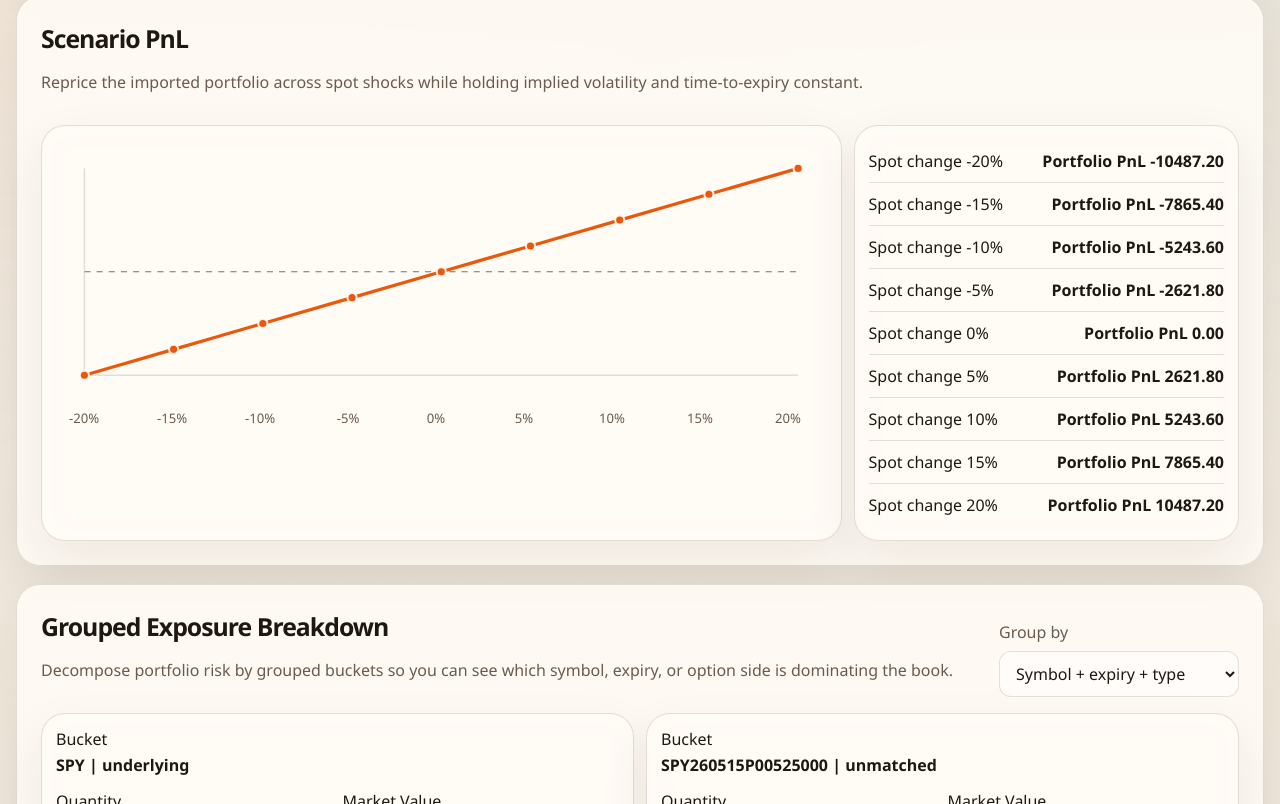
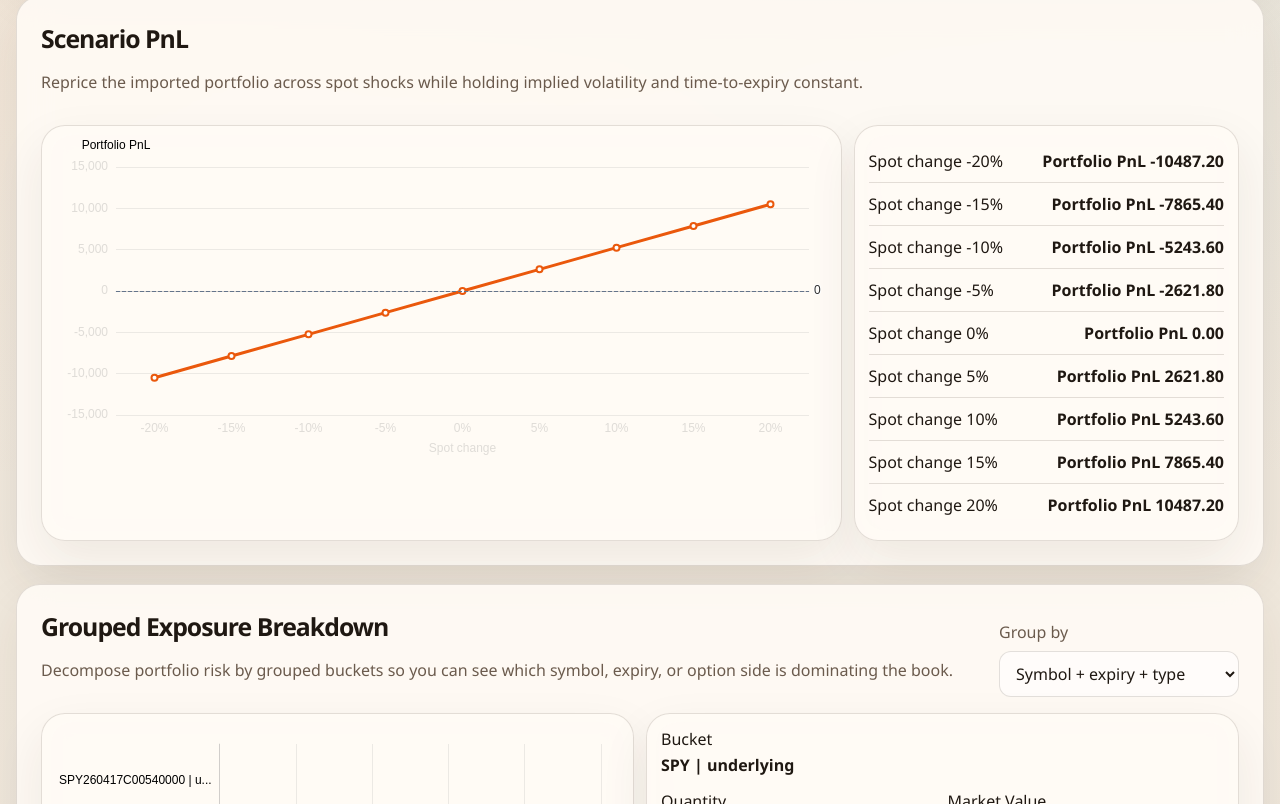
Before and after one commit to tihaya-anon/options-risk-platform, a React (Vite) app: page / in a window 1280 px wide. Shown: the part 956-1760 px from the top of the page. Built offline with nearby package versions, Linux system fonts and the light colour scheme.

Commit message:
perf: reduce chart bundle with modular echarts imports

```diff
--- a/package.json
+++ b/package.json
@@ -17,6 +17,7 @@
     "vite": "^5.4.19"
   },
   "dependencies": {
+    "echarts": "^6.0.0",
     "react": "^18.3.1",
     "react-dom": "^18.3.1"
   }
--- /dev/null
+++ b/src/ui/components/EChart.tsx
@@ -0,0 +1,49 @@
+import { useEffect, useRef } from "react";
+import { BarChart, LineChart } from "echarts/charts";
+import {
+  GridComponent,
+  LegendComponent,
+  MarkLineComponent,
+  TooltipComponent,
+} from "echarts/components";
+import { init, use, type EChartsCoreOption } from "echarts/core";
+import { CanvasRenderer } from "echarts/renderers";
+
+use([
+  LineChart,
+  BarChart,
+  GridComponent,
+  TooltipComponent,
+  LegendComponent,
+  MarkLineComponent,
+  CanvasRenderer,
+]);
+
+export function EChart({
+  option,
+  height = 320,
+}: {
+  option: EChartsCoreOption;
+  height?: number;
+}) {
+  const containerRef = useRef<HTMLDivElement | null>(null);
+
+  useEffect(() => {
+    if (!containerRef.current) return;
+
+    const chart = init(containerRef.current);
+    chart.setOption(option);
+
+    const observer = new ResizeObserver(() => {
+      chart.resize();
+    });
+    observer.observe(containerRef.current);
+
+    return () => {
+      observer.disconnect();
+      chart.dispose();
+    };
+  }, [option]);
+
+  return <div ref={containerRef} style={{ width: "100%", height }} />;
+}
--- a/src/ui/components/GroupedExposureSection.tsx
+++ b/src/ui/components/GroupedExposureSection.tsx
@@ -1,5 +1,7 @@
 import type { I18nKey } from "../i18n";
+import type { EChartsOption } from "echarts";
 import type { GroupByMode, GroupedExposure } from "../positions";
+import { EChart } from "./EChart";
 
 export function GroupedExposureSection({
   groups,
@@ -12,6 +14,41 @@ export function GroupedExposureSection({
   t: (key: I18nKey) => string;
   onGroupByModeChange: (mode: GroupByMode) => void;
 }) {
+  const option: EChartsOption = {
+    backgroundColor: "transparent",
+    animation: false,
+    grid: { top: 16, right: 18, bottom: 24, left: 120 },
+    tooltip: {
+      trigger: "axis",
+      axisPointer: { type: "shadow" },
+    },
+    xAxis: {
+      type: "value",
+      axisLabel: { color: "var(--muted)" },
+      splitLine: { lineStyle: { color: "rgba(128,128,128,0.15)" } },
+    },
+    yAxis: {
+      type: "category",
+      data: groups.map((group) => group.bucket),
+      axisLabel: { color: "var(--muted)", width: 160, overflow: "truncate" },
+      axisLine: { lineStyle: { color: "rgba(128,128,128,0.25)" } },
+    },
+    series: [
+      {
+        name: t("portfolioVega"),
+        type: "bar",
+        data: groups.map((group) => group.netVega),
+        itemStyle: {
+          color: (params: { value?: unknown }) =>
+            typeof params.value === "number" && params.value >= 0
+              ? "#a44716"
+              : "#2563eb",
+          borderRadius: [0, 6, 6, 0],
+        },
+      },
+    ],
+  };
+
   return (
     <section className="panel card">
       <div className="panel-head">
@@ -35,6 +72,9 @@ export function GroupedExposureSection({
       </div>
 
       <div className="grouped-exposure-grid">
+        <article className="card grouped-exposure-card">
+          <EChart option={option} height={Math.max(260, groups.length * 56)} />
+        </article>
         {groups.map((group) => (
           <article key={group.bucket} className="card grouped-exposure-card">
             <div className="meta-block">
--- a/src/ui/components/ScenarioPnlSection.tsx
+++ b/src/ui/components/ScenarioPnlSection.tsx
@@ -1,10 +1,7 @@
 import type { I18nKey } from "../i18n";
+import type { EChartsOption } from "echarts";
 import type { ScenarioPoint } from "../positions";
-
-function linePath(points: Array<{ x: number; y: number }>): string {
-  if (points.length === 0) return "";
-  return points.map((point, index) => `${index === 0 ? "M" : "L"} ${point.x} ${point.y}`).join(" ");
-}
+import { EChart } from "./EChart";
 
 export function ScenarioPnlSection({
   scenarios,
@@ -17,25 +14,47 @@ export function ScenarioPnlSection({
   accentColor: string;
   neutralColor: string;
 }) {
-  const width = 760;
-  const height = 260;
-  const pad = 28;
-  const pnlValues = scenarios.map((scenario) => scenario.portfolioPnl);
-  const minPnl = Math.min(...pnlValues);
-  const maxPnl = Math.max(...pnlValues);
-  const zeroY =
-    height - pad - ((0 - minPnl) / Math.max(maxPnl - minPnl, 0.0001)) * (height - pad * 2);
-  const toX = (index: number) =>
-    pad + (index / Math.max(scenarios.length - 1, 1)) * (width - pad * 2);
-  const toY = (pnl: number) =>
-    height - pad - ((pnl - minPnl) / Math.max(maxPnl - minPnl, 0.0001)) * (height - pad * 2);
-
-  const path = linePath(
-    scenarios.map((scenario, index) => ({
-      x: toX(index),
-      y: toY(scenario.portfolioPnl),
-    }))
-  );
+  const option: EChartsOption = {
+    backgroundColor: "transparent",
+    animation: false,
+    grid: { top: 24, right: 18, bottom: 34, left: 60 },
+    tooltip: {
+      trigger: "axis",
+      valueFormatter: (value: unknown) =>
+        typeof value === "number" ? value.toFixed(2) : String(value ?? ""),
+    },
+    xAxis: {
+      type: "category",
+      data: scenarios.map((scenario) => `${(scenario.spotChangePct * 100).toFixed(0)}%`),
+      name: t("spotChange"),
+      nameLocation: "middle",
+      nameGap: 28,
+      axisLabel: { color: "var(--muted)" },
+      axisLine: { lineStyle: { color: "rgba(128,128,128,0.25)" } },
+    },
+    yAxis: {
+      type: "value",
+      name: t("portfolioPnl"),
+      nameTextStyle: { color: "var(--muted)" },
+      axisLabel: { color: "var(--muted)" },
+      splitLine: { lineStyle: { color: "rgba(128,128,128,0.15)" } },
+    },
+    series: [
+      {
+        name: t("portfolioPnl"),
+        type: "line",
+        data: scenarios.map((scenario) => scenario.portfolioPnl),
+        lineStyle: { color: accentColor, width: 3 },
+        itemStyle: { color: accentColor },
+        markLine: {
+          silent: true,
+          symbol: "none",
+          lineStyle: { color: neutralColor, type: "dashed" },
+          data: [{ yAxis: 0 }],
+        },
+      },
+    ],
+  };
 
   return (
     <section className="panel card">
@@ -48,33 +67,7 @@ export function ScenarioPnlSection({
 
       <div className="scenario-layout">
         <article className="surface-card card">
-          <svg viewBox={`0 0 ${width} ${height}`} className="chart-svg" role="img">
-            <line x1={pad} y1={height - pad} x2={width - pad} y2={height - pad} className="chart-axis" />
-            <line x1={pad} y1={pad} x2={pad} y2={height - pad} className="chart-axis" />
-            <line x1={pad} y1={zeroY} x2={width - pad} y2={zeroY} stroke={neutralColor} strokeDasharray="6 6" />
-            <path d={path} fill="none" stroke={accentColor} strokeWidth="3.2" strokeLinecap="round" strokeLinejoin="round" />
-            {scenarios.map((scenario, index) => (
-              <circle
-                key={scenario.spotChangePct}
-                cx={toX(index)}
-                cy={toY(scenario.portfolioPnl)}
-                r="4.5"
-                fill={accentColor}
-                className="chart-dot"
-              />
-            ))}
-          </svg>
-          <div className="chart-axis-wrap">
-            {scenarios.map((scenario, index) => (
-              <div
-                key={scenario.spotChangePct}
-                className="chart-axis-label"
-                style={{ left: `${toX(index)}px` }}
-              >
-                {(scenario.spotChangePct * 100).toFixed(0)}%
-              </div>
-            ))}
-          </div>
+          <EChart option={option} height={320} />
         </article>
 
         <article className="surface-card card scenario-grid">
--- a/src/ui/components/TermStructureSection.tsx
+++ b/src/ui/components/TermStructureSection.tsx
@@ -1,6 +1,8 @@
 import type { EnrichedOptionQuote } from "../../types";
+import type { EChartsOption } from "echarts";
+import { averageIv, groupByExpiry } from "../format";
 import type { I18nKey } from "../i18n";
-import { SparkLine } from "./SparkLine";
+import { EChart } from "./EChart";
 
 export function TermStructureSection({
   rows,
@@ -13,6 +15,59 @@ export function TermStructureSection({
   downColor: string;
   t: (key: I18nKey) => string;
 }) {
+  const expiries = [...new Set(rows.map((row) => row.expiry))].sort();
+  const grouped = groupByExpiry(rows);
+  const callSeries = expiries.map((expiry) => averageIv(grouped.get(expiry) ?? [], "call"));
+  const putSeries = expiries.map((expiry) => averageIv(grouped.get(expiry) ?? [], "put"));
+
+  const option: EChartsOption = {
+    backgroundColor: "transparent",
+    animation: false,
+    grid: { top: 28, right: 18, bottom: 34, left: 52 },
+    tooltip: {
+      trigger: "axis",
+      valueFormatter: (value: unknown) =>
+        typeof value === "number" ? `${(value * 100).toFixed(2)}%` : String(value ?? ""),
+    },
+    legend: {
+      top: 0,
+      textStyle: { color: "var(--ink)" },
+      data: [t("callIv"), t("putIv")],
+    },
+    xAxis: {
+      type: "category",
+      data: expiries,
+      axisLabel: { color: "var(--muted)" },
+      axisLine: { lineStyle: { color: "rgba(128,128,128,0.25)" } },
+    },
+    yAxis: {
+      type: "value",
+      axisLabel: {
+        color: "var(--muted)",
+        formatter: (value: number) => `${(value * 100).toFixed(0)}%`,
+      },
+      splitLine: { lineStyle: { color: "rgba(128,128,128,0.15)" } },
+    },
+    series: [
+      {
+        name: t("callIv"),
+        type: "line",
+        smooth: true,
+        data: callSeries,
+        lineStyle: { color: upColor, width: 3 },
+        itemStyle: { color: upColor },
+      },
+      {
+        name: t("putIv"),
+        type: "line",
+        smooth: true,
+        data: putSeries,
+        lineStyle: { color: downColor, width: 3 },
+        itemStyle: { color: downColor },
+      },
+    ],
+  };
+
   return (
     <section className="panel card">
       <div className="panel-head">
@@ -25,16 +80,9 @@ export function TermStructureSection({
           <span><i className="legend-swatch" style={{ background: downColor }} />{t("putIv")}</span>
         </div>
       </div>
-      <div className="term-grid">
-        <article className="surface-card card">
-          <span className="subtle">{t("callIv")}</span>
-          <SparkLine rows={rows} optionType="call" color={upColor} />
-        </article>
-        <article className="surface-card card">
-          <span className="subtle">{t("putIv")}</span>
-          <SparkLine rows={rows} optionType="put" color={downColor} />
-        </article>
-      </div>
+      <article className="surface-card card">
+        <EChart option={option} height={340} />
+      </article>
     </section>
   );
 }
```
Also changed, not shown: 1 other file (tests, documents, lock files or other folders).
